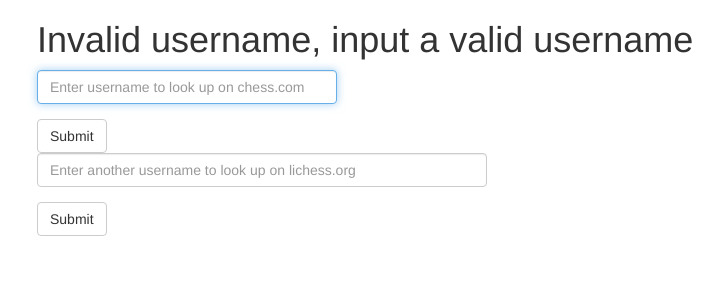
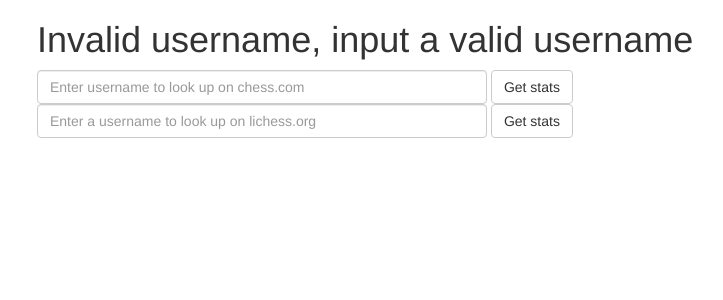
Before and after one commit to virenkhandal/chessm8, a Flask app: template templates/error.html in a window 1280 px wide. Shown: the top 300 px of the page, without its empty margins (118-841 px from the left). Run offline with Flask 2, Linux system fonts and the light colour scheme; the template is opened without the code that fills it, so the values that code supplies are empty; some libraries are stand-ins or nearby versions.

Commit message:
Make inline forms

```diff
--- a/templates/error.html
+++ b/templates/error.html
@@ -13,17 +13,17 @@
   <body>
     <div class="container">
       <h1>Invalid username, input a valid username</h1>
-      <form role="form" method='POST' action='/chesscom'>
+      <form role="form" method='POST' action='/chesscom' class="form-inline">
         <div class="form-group">
-          <input type="text" name="player" class="form-control" id="player-box" placeholder="Enter username to look up on chess.com" style="max-width: 300px;" autofocus required>
+          <input type="text" name="player" class="form-control" id="player-box" placeholder="Enter username to look up on chess.com" style="width: 450px;">
         </div>
-        <button type="submit" class="btn btn-default">Submit</button>
+        <button type="submit" class="btn btn-default">Get stats</button>
       </form>
-      <form role="form" method='POST' action='/lichess'>
+      <form role="form" method='POST' action='/lichess' class="form-inline">
         <div class="form-group">
-          <input type="text" name="player" class="form-control" id="player-box" placeholder="Enter another username to look up on lichess.org" style="max-width: 450px;" autofocus required>
+          <input type="text" name="player" class="form-control" id="player-box" placeholder="Enter a username to look up on lichess.org" style="width: 450px;">
         </div>
-        <button type="submit" class="btn btn-default">Submit</button>
+        <button type="submit" class="btn btn-default">Get stats</button>
       </form>
       <br>
     </div>
```
Also changed, not shown: templates/index.html (+6 -6 lines), templates/result.html (+6 -6 lines).
